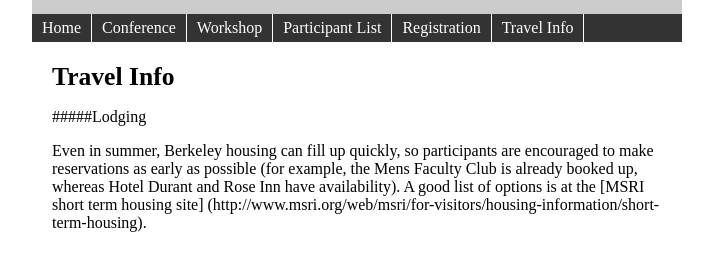
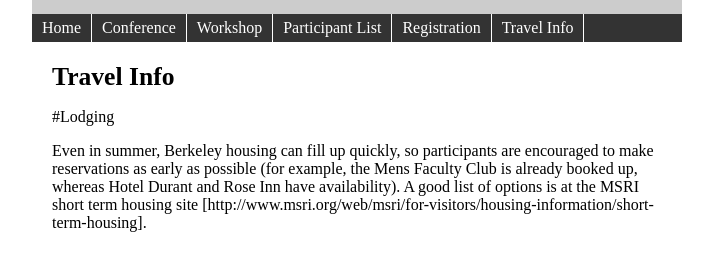
Before and after one commit to Macaulay2/Workshop-2017-Berkeley, a Jekyll site: the page built from travel.md, in a window 1280 px wide. Shown: the part 219-490 px from the top of the page, without its empty margins (283-996 px from the left). Built offline with Jekyll 4.4.1, drawn with Linux system fonts in a browser that asks for light colours.

Commit message:
adding files

```diff
--- a/travel.md
+++ b/travel.md
@@ -7,12 +7,11 @@ menuOrder: 40
 
 ## {{ page.title }}
 
-
-#####Lodging
+#Lodging
 
 Even in summer, Berkeley housing can fill up quickly,
 so participants are encouraged to make reservations
 as early as possible (for example, the Mens Faculty
 Club is already booked up, whereas Hotel Durant and
 Rose Inn have availability). A good list of options
-is at the [MSRI short term housing site] (http://www.msri.org/web/msri/for-visitors/housing-information/short-term-housing).
+is at the MSRI short term housing site [http://www.msri.org/web/msri/for-visitors/housing-information/short-term-housing].
```
